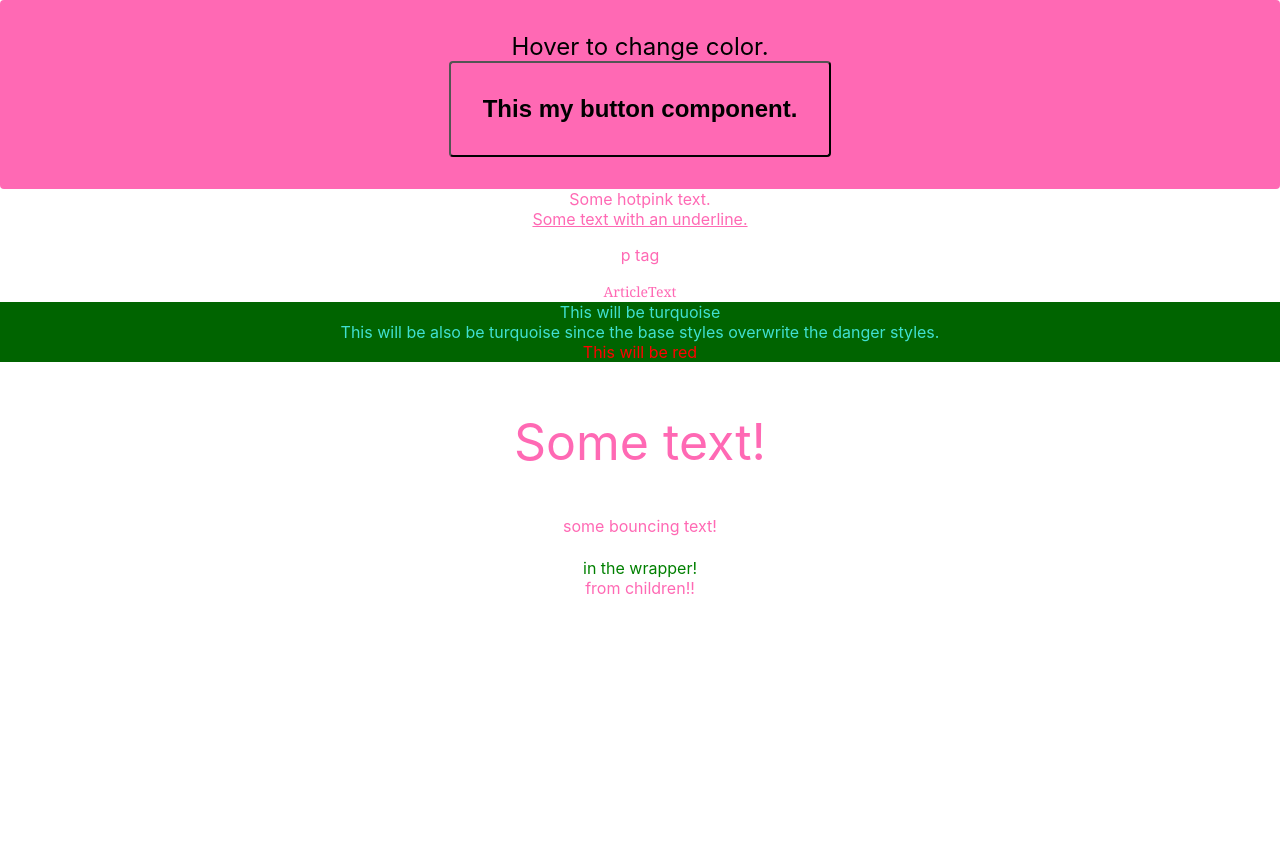
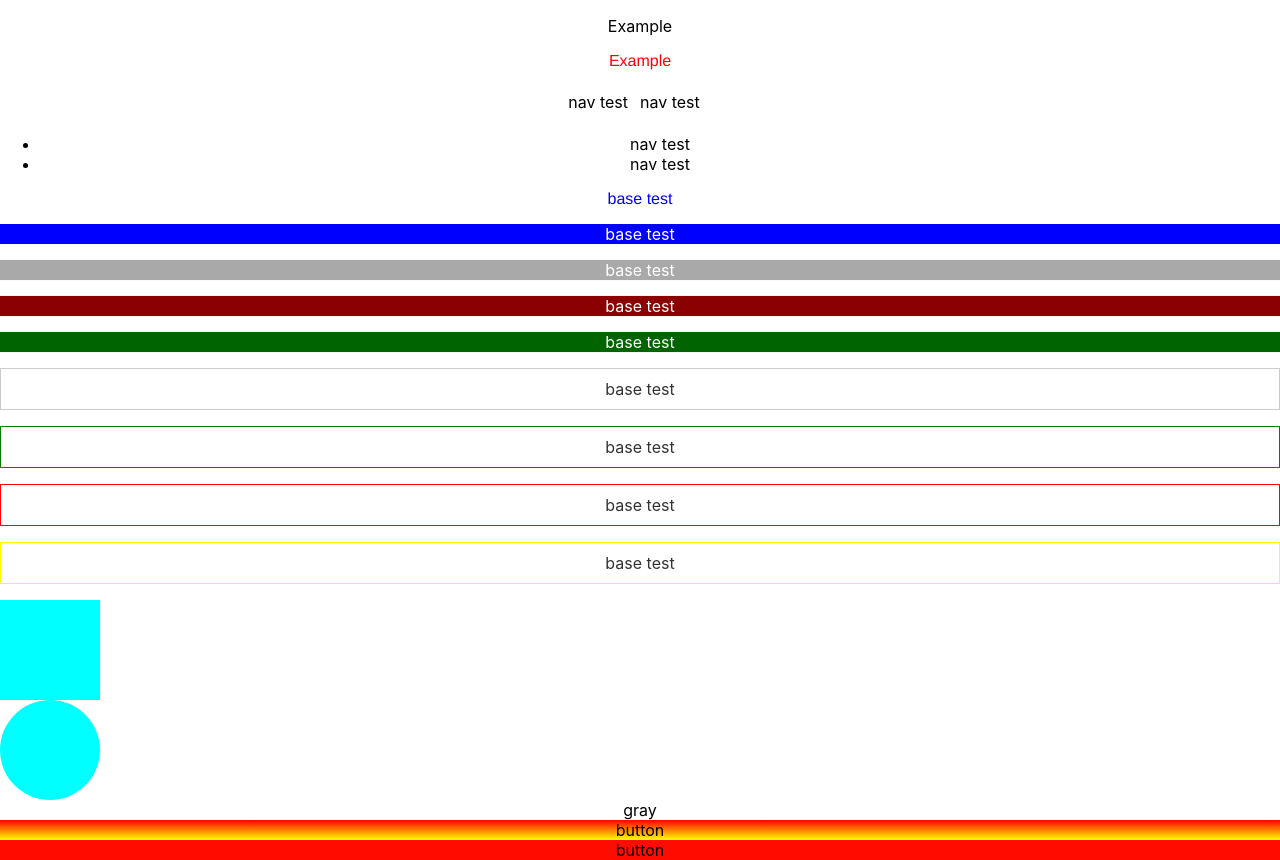
Before and after one commit to rhrl159357/react, a React (Create React App) app: page / in a window 1280 px wide. Before the commit the page ends 800 px from the top, so only its background shows below. Built offline with nearby package versions, Linux system fonts and the light colour scheme.

Commit message:
sass test

```diff
--- a/package.json
+++ b/package.json
@@ -16,6 +16,7 @@
     "react": "^17.0.2",
     "react-dom": "^17.0.2",
     "react-scripts": "5.0.0",
+    "sass": "^1.49.7",
     "styled-components": "^5.3.3",
     "web-vitals": "^2.1.4"
   },
--- a/src/App.js
+++ b/src/App.js
@@ -3,12 +3,14 @@ import DatefnsExample from './components/Moment/Datefns/DatefnsExample';
 import DayjsExample from './components/Moment/Dayjs/DayjsExample';
 import EmotionExample from './components/Moment/EmotionExample/EmotionExample';
 import MomentExample from './components/Moment/MomentExample';
+import Example from './components/Moment/SassExample/Example';
 import StyledCompomentExample from './components/Moment/styledCompomentExample/StyledCompomentExample';
 
 function App() {
   return (
     <div className="App">
-      <EmotionExample />
+      <Example />
+      {/* <EmotionExample /> */}
       {/* <StyledCompomentExample /> */}
       {/* <DatefnsExample /> */}
       {/* <DayjsExample /> */}
--- /dev/null
+++ b/src/components/Moment/SassExample/Example.jsx
@@ -0,0 +1,37 @@
+import React from 'react'
+import "./Example.scss"
+
+export default function Example() {
+  return (
+    <div>
+      <p>Example</p>
+      <p className='font' >Example</p>
+
+      <nav>
+        <ul>
+          <li>nav test</li>
+          <li><a>nav test</a></li>
+        </ul>
+      </nav>
+      <ul>
+          <li>nav test</li>
+          <li><a>nav test</a></li>
+        </ul>
+        <p className='base'>base test</p>
+        <p className='inverse'>base test</p>
+        <p className='info'>base test</p>
+        <p className='alert'>base test</p>
+        <p className='success'>base test</p>
+        <p className='message'>base test</p>
+        <p className='success2'>base test</p>
+        <p className='error'>base test</p>
+        <p className='warning'>base test</p>
+        <div className='square-av' ></div>
+        <div className='circle-av' ></div>
+        <div className='sidebar' ></div>
+        <div className='gray' >gray</div>
+        <div className='button' >button</div>
+        <div className='pulse' >button</div>
+    </div>
+  )
+}
--- /dev/null
+++ b/src/components/Moment/SassExample/Example.scss
@@ -0,0 +1,167 @@
+@use "foundation/base";
+
+$font-stack: Helvetica, sans-serif;
+$primary-color: red;
+
+.font {
+  font: 100% $font-stack;
+  color: $primary-color;
+}
+
+nav {
+    ul {
+      margin: 0;
+      padding: 0;
+      list-style: none;
+    }
+
+    li { display: inline-block; }
+
+    a {
+      display: block;
+      padding: 6px 12px;
+      text-decoration: none;
+    }
+  }
+
+.inverse {
+  background-color: base.$primary-color;
+  color: white;
+}
+
+@mixin theme($theme: DarkGray) {
+    background: $theme;
+    box-shadow: 0 0 1px rgba($theme, .25);
+    color: #fff;
+  }
+
+  .info {
+    @include theme;
+  }
+  .alert {
+    @include theme($theme: DarkRed);
+  }
+  .success {
+    @include theme($theme: DarkGreen);
+  }
+
+
+  /* This CSS will print because %message-shared is extended. */
+%message-shared {
+    border: 1px solid #ccc;
+    padding: 10px;
+    color: #333;
+  }
+
+  // This CSS won't print because %equal-heights is never extended.
+  %equal-heights {
+    display: flex;
+    flex-wrap: wrap;
+  }
+
+  .message {
+    @extend %message-shared;
+  }
+
+  .success2 {
+    @extend %message-shared;
+    border-color: green;
+  }
+
+  .error {
+    @extend %message-shared;
+    border-color: red;
+  }
+
+  .warning {
+    @extend %message-shared;
+    border-color: yellow;
+  }
+
+  @mixin avatar($size, $circle: false) {
+    width: $size;
+    height: $size;
+    background-color: aqua;
+
+    @if $circle {
+      border-radius: $size / 2;
+
+    }
+  }
+
+  .square-av {
+    @include avatar(100px, $circle: false);
+  }
+  .circle-av {
+    @include avatar(100px, $circle: true);
+  }
+
+  @function pow($base, $exponent) {
+    $result: 1;
+    @for $_ from 1 through $exponent {
+      $result: $result * $base;
+    }
+    @return $result;
+  }
+
+  .sidebar {
+    float: left;
+    margin-left: pow(4, 3) * 1px;
+  }
+
+  @mixin reflexive-position($property, $value) {
+    @if $property != left and $property != right {
+      @error "Property #{$property} must be either left or right.";
+    }
+
+    $left-value: if($property == right, initial, $value);
+    $right-value: if($property == right, $value, initial);
+
+    left: $left-value;
+    right: $right-value;
+    [dir=rtl] & {
+      left: $right-value;
+      right: $left-value;
+    }
+  }
+
+  .sidebar {
+    @include reflexive-position(right, 12px);
+    //       ^^^^^^^^^^^^^^^^^^^^^^^^^^^^^
+    // Error: Property top must be either left or right.
+  }
+
+  @mixin prefix($property, $value, $prefixes) {
+    @each $prefix in $prefixes {
+      -#{$prefix}-#{$property}: $value;
+    }
+    #{$property}: $value;
+  }
+
+  .gray {
+    @include prefix(filter, grayscale(50%), moz webkit);
+  }
+
+  .button{
+      @include prefix(background, linear-gradient(red, yellow ), moz webkit o ms )
+  }
+
+
+  @mixin inline-animation($duration) {
+    $name: inline-#{unique-id()};
+
+    @keyframes #{$name} {
+      @content;
+    }
+
+    animation-name: $name;
+    animation-duration: $duration;
+    animation-iteration-count: infinite;
+  }
+
+  .pulse {
+    @include inline-animation(2s) {
+      from { background-color: yellow }
+      to { background-color: red }
+    }
+  }
--- /dev/null
+++ b/src/components/Moment/SassExample/foundation/_base.scss
@@ -0,0 +1,8 @@
+// _base.scss
+$font-stack: Helvetica, sans-serif;
+$primary-color: blue;
+
+.base {
+  font: 100% $font-stack;
+  color: $primary-color;
+}
```
Also changed, not shown: 1 other file (tests, documents, lock files or other folders).
